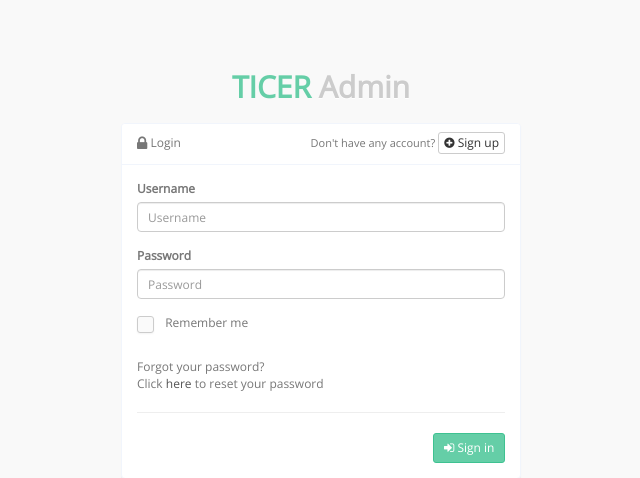
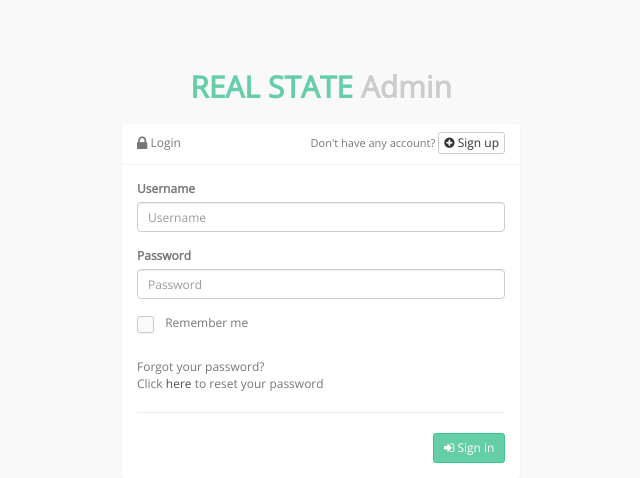
Before and after one commit to Arisha71/real_state, a PHP site: page /login.php in a window 1280 px wide. Shown: the top 478 px of the page, without its empty margins (319-959 px from the left). Run offline with PHP 8.4, Linux system fonts and the light colour scheme.

Commit message:
LOGIN Page
Change name of login Page

```diff
--- a/session-demo/login.php
+++ b/session-demo/login.php
@@ -23,7 +23,7 @@
 	<div class="login-wrapper">
 		<div class="text-center">
 			<h2 class="fadeInUp animation-delay8" style="font-weight:bold">
-				<span class="text-success">TICER</span> <span style="color:#ccc; text-shadow:0 1px #fff">Admin</span>
+				<span class="text-success">REAL STATE</span> <span style="color:#ccc; text-shadow:0 1px #fff">Admin</span>
 			</h2>
 		</div>
 		<div class="login-widget animation-delay1">
```
